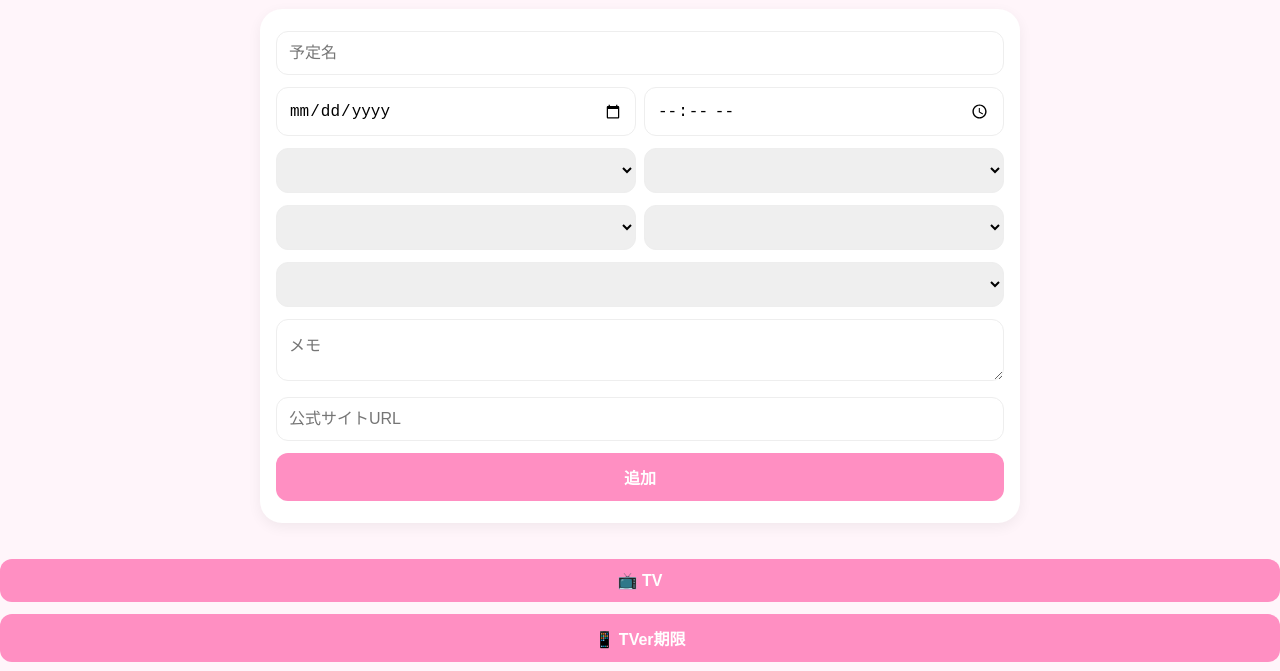
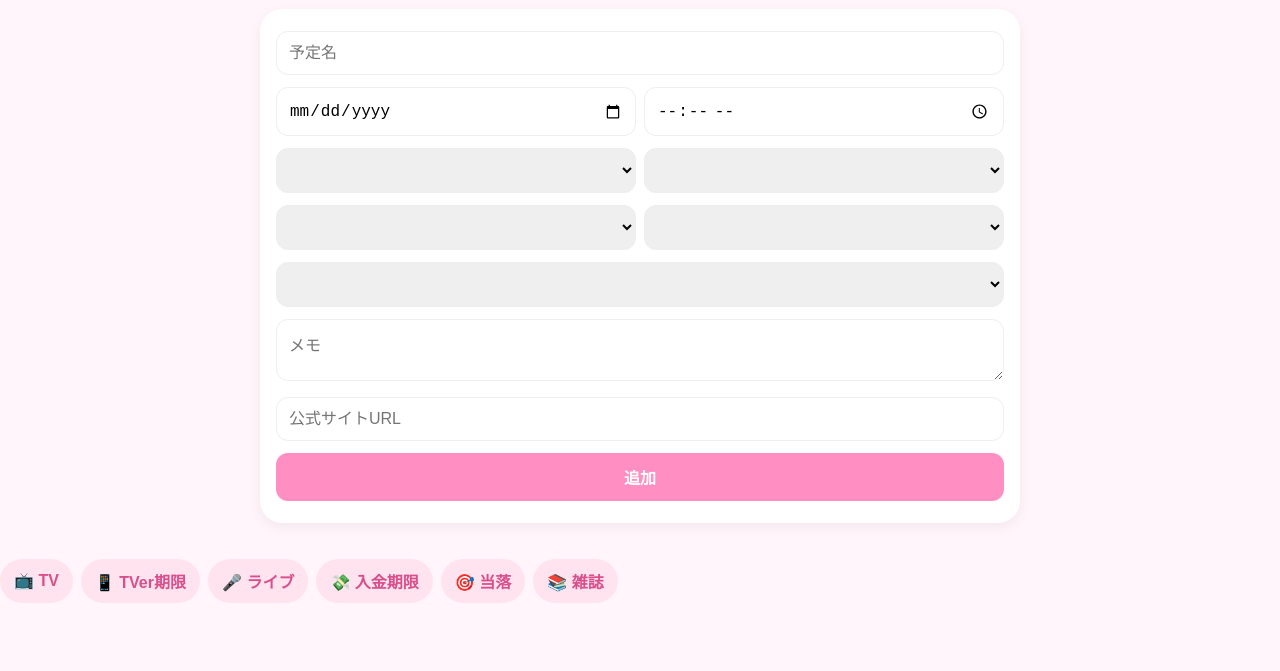
Before and after one commit to Rion0-0/calendar, a plain HTML site: page add.html in a window 1280 px wide. Shown: the part 88-759 px from the top of the page. Drawn offline with Linux system fonts and the light colour scheme.

Commit message:
Update style.css

```diff
--- a/style.css
+++ b/style.css
@@ -311,3 +311,28 @@ button {
 
   z-index: 1000;
 }
+
+.template-area {
+  display: flex;
+  gap: 8px;
+  overflow-x: auto;
+  padding-bottom: 8px;
+  margin-bottom: 12px;
+}
+
+.template-btn {
+  width: auto;
+  flex: 0 0 auto;
+  border: none;
+  border-radius: 999px;
+  padding: 10px 14px;
+  background: #ffe4ef;
+  color: #d94f8c;
+  font-weight: 700;
+  cursor: pointer;
+  white-space: nowrap;
+}
+
+.template-btn:active {
+  transform: scale(0.96);
+}
```
